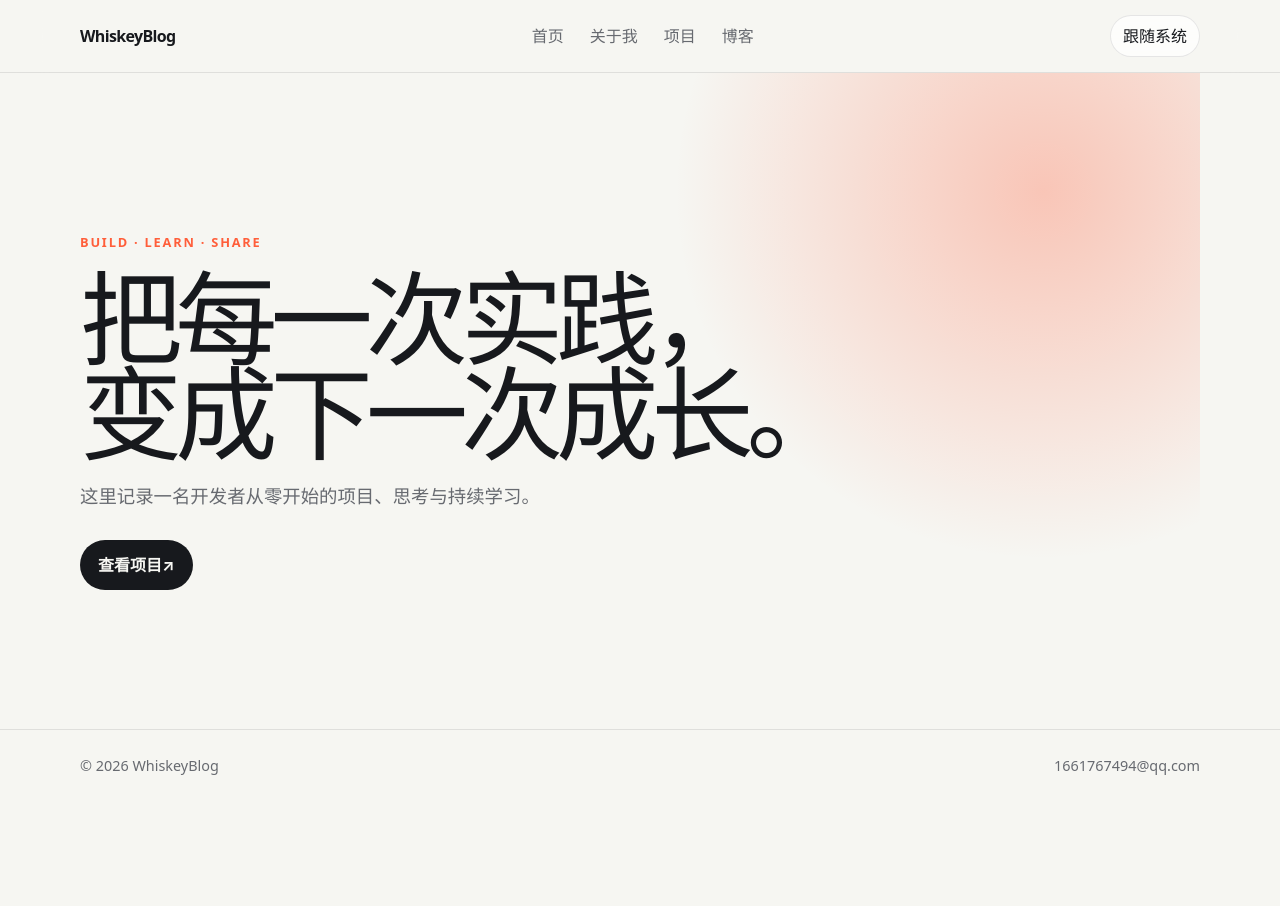
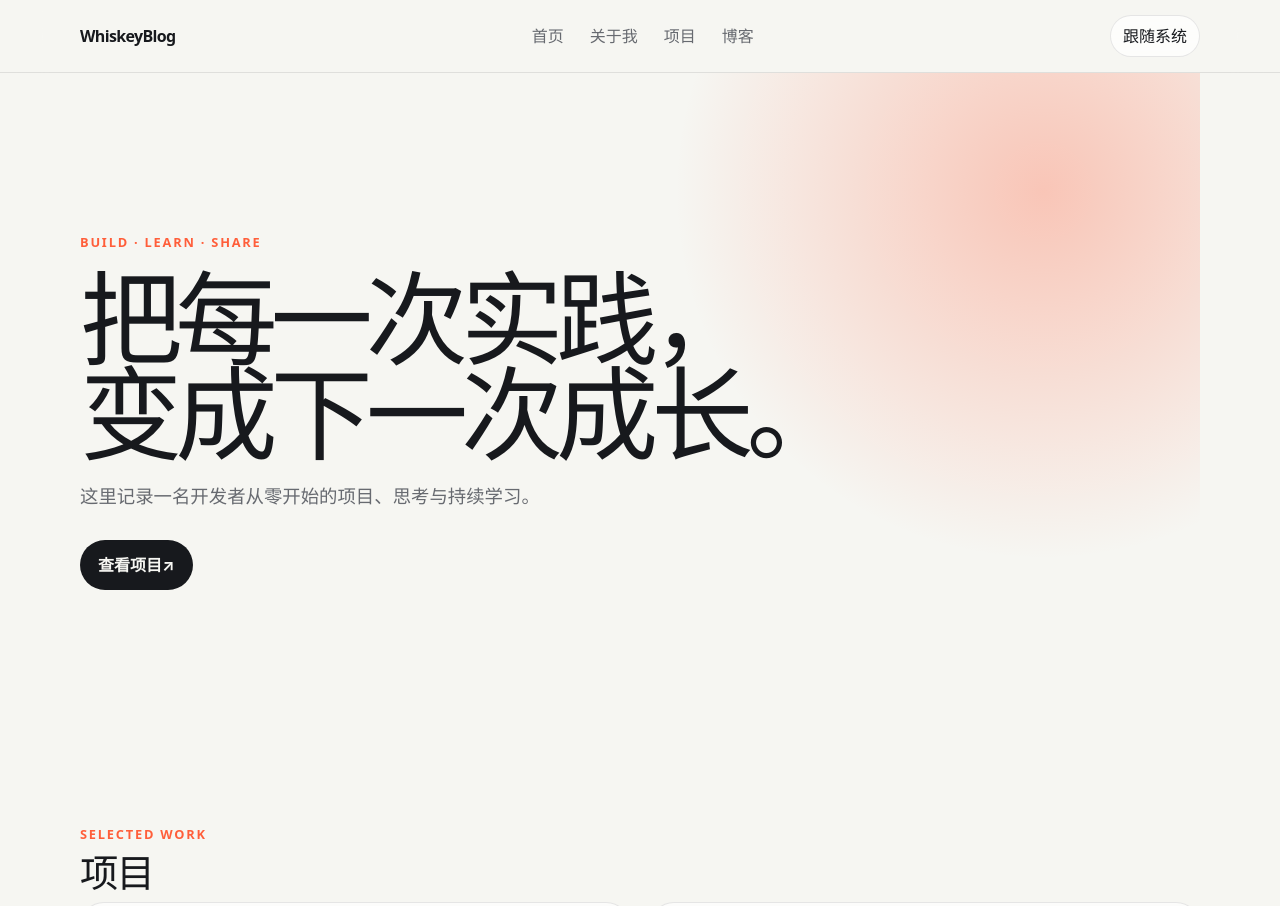
Before and after one commit to xcc-ordinary/WhiskeyBlog, a Next.js app: page / in a window 1280 px wide. Shown: the top 906 px of the page. Before the commit the page ends 802 px from the top, so only its background shows below. Built offline with nearby package versions, Linux system fonts and the light colour scheme.

Commit message:
feat: add portfolio and blog routes

```diff
--- /dev/null
+++ b/app/about/page.tsx
@@ -0,0 +1,2 @@
+import { site } from "@/lib/site";
+export default function AboutPage() { return <section className="site-container page-section prose"><p className="eyebrow">ABOUT</p><h1>关于我</h1><p>我是一名正在成长的开发者，正在通过真实项目学习设计、开发、测试与发布。</p><p>欢迎通过 <a href={"mailto:" + site.email}>{site.email}</a> 联系我。</p></section>; }
--- /dev/null
+++ b/app/blog/[slug]/page.tsx
@@ -0,0 +1,5 @@
+import { notFound } from "next/navigation";
+import { MdxContent } from "@/components/mdx-content";
+import { getPost, getPosts } from "@/lib/content";
+export function generateStaticParams() { return getPosts().map(({ slug }) => ({ slug })); }
+export default async function BlogPostPage({ params }: { params: Promise<{ slug: string }> }) { const post = getPost((await params).slug); if (!post) notFound(); return <article className="site-container page-section"><p className="eyebrow">{post.date}</p><h1>{post.title}</h1><p className="hero-copy">{post.description}</p><MdxContent source={post.source} /></article>; }
--- /dev/null
+++ b/app/blog/page.tsx
@@ -0,0 +1,3 @@
+import { PostCard } from "@/components/post-card";
+import { getPosts } from "@/lib/content";
+export default function BlogPage() { return <section className="site-container page-section"><p className="eyebrow">WRITING</p><h1>博客</h1><div className="card-grid">{getPosts().map((post) => <PostCard key={post.slug} post={post} />)}</div></section>; }
--- a/app/globals.css
+++ b/app/globals.css
@@ -1,4 +1,5 @@
 @import "tailwindcss";
+.page-section{padding:96px 0}.page-section h1,.page-section h2{letter-spacing:-.05em}.page-section h1{font-size:clamp(2.8rem,5vw,5rem)}.page-section h2{font-size:clamp(2rem,3vw,3rem)}
 .card-grid{display:grid;grid-template-columns:repeat(2,minmax(0,1fr));gap:20px}.content-card{padding:28px;border:1px solid var(--border);border-radius:24px;background:var(--panel)}.content-card h2{margin:8px 0}.content-card p{color:var(--muted);line-height:1.7}.tag-list{display:flex;flex-wrap:wrap;gap:8px;list-style:none;padding:0}.tag{padding:5px 9px;border-radius:999px;background:color-mix(in srgb,var(--accent) 12%,transparent);font-size:.8rem}.prose{max-width:720px;line-height:1.8}@media(max-width:700px){.card-grid{grid-template-columns:1fr}}
 :root { --background:#f6f6f2; --foreground:#17191d; --muted:#676a70; --panel:rgba(255,255,255,.7); --border:rgba(23,25,29,.1); --accent:#ff5e3a; }
 [data-theme="dark"] { --background:#101114; --foreground:#f5f4ee; --muted:#b5b5b8; --panel:rgba(27,28,32,.74); --border:rgba(255,255,255,.13); --accent:#ff7a59; }
--- /dev/null
+++ b/app/not-found.tsx
@@ -0,0 +1,2 @@
+import Link from "next/link";
+export default function NotFound() { return <section className="site-container page-section"><h1>页面未找到</h1><Link className="primary-link" href="/">返回首页</Link></section>; }
--- a/app/page.tsx
+++ b/app/page.tsx
@@ -1,4 +1,8 @@
 import Link from "next/link";
+import { PostCard } from "@/components/post-card";
+import { ProjectCard } from "@/components/project-card";
+import { getPosts, getProjects } from "@/lib/content";
 export default function Home() {
-  return <section className="hero site-container"><p className="eyebrow">BUILD · LEARN · SHARE</p><h1>把每一次实践，<br />变成下一次成长。</h1><p className="hero-copy">这里记录一名开发者从零开始的项目、思考与持续学习。</p><Link className="primary-link" href="/projects">查看项目 <span aria-hidden="true">↗</span></Link></section>;
+  const projects = getProjects(); const posts = getPosts();
+  return <><section className="hero site-container"><p className="eyebrow">BUILD · LEARN · SHARE</p><h1>把每一次实践，<br />变成下一次成长。</h1><p className="hero-copy">这里记录一名开发者从零开始的项目、思考与持续学习。</p><Link className="primary-link" href="/projects">查看项目 <span aria-hidden="true">↗</span></Link></section><section className="site-container page-section"><p className="eyebrow">SELECTED WORK</p><h2>项目</h2><div className="card-grid">{projects.map((project) => <ProjectCard key={project.slug} project={project} />)}</div></section><section className="site-container page-section"><p className="eyebrow">LATEST NOTE</p><h2>最新文章</h2><div className="card-grid">{posts.map((post) => <PostCard key={post.slug} post={post} />)}</div></section></>;
 }
--- /dev/null
+++ b/app/projects/[slug]/page.tsx
@@ -0,0 +1,5 @@
+import { notFound } from "next/navigation";
+import { MdxContent } from "@/components/mdx-content";
+import { getProject, getProjects } from "@/lib/content";
+export function generateStaticParams() { return getProjects().map(({ slug }) => ({ slug })); }
+export default async function ProjectPage({ params }: { params: Promise<{ slug: string }> }) { const project = getProject((await params).slug); if (!project) notFound(); return <article className="site-container page-section"><p className="eyebrow">{project.date}</p><h1>{project.title}</h1><p className="hero-copy">{project.description}</p><MdxContent source={project.source} /></article>; }
--- /dev/null
+++ b/app/projects/page.tsx
@@ -0,0 +1,3 @@
+import { ProjectCard } from "@/components/project-card";
+import { getProjects } from "@/lib/content";
+export default function ProjectsPage() { return <section className="site-container page-section"><p className="eyebrow">PROJECTS</p><h1>项目</h1><div className="card-grid">{getProjects().map((project) => <ProjectCard key={project.slug} project={project} />)}</div></section>; }
--- a/components/theme-toggle.tsx
+++ b/components/theme-toggle.tsx
@@ -4,6 +4,7 @@ import { nextTheme, type ThemePreference } from "@/lib/theme";
 const labels: Record<ThemePreference, string> = { system: "跟随系统", light: "浅色", dark: "深色" };
 export function ThemeToggle() {
   const [theme, setTheme] = useState<ThemePreference>(() => {
+    if (typeof window === "undefined") return "system";
     const saved = window.localStorage.getItem("theme");
     return saved === "light" || saved === "dark" || saved === "system" ? saved : "system";
   });
```
